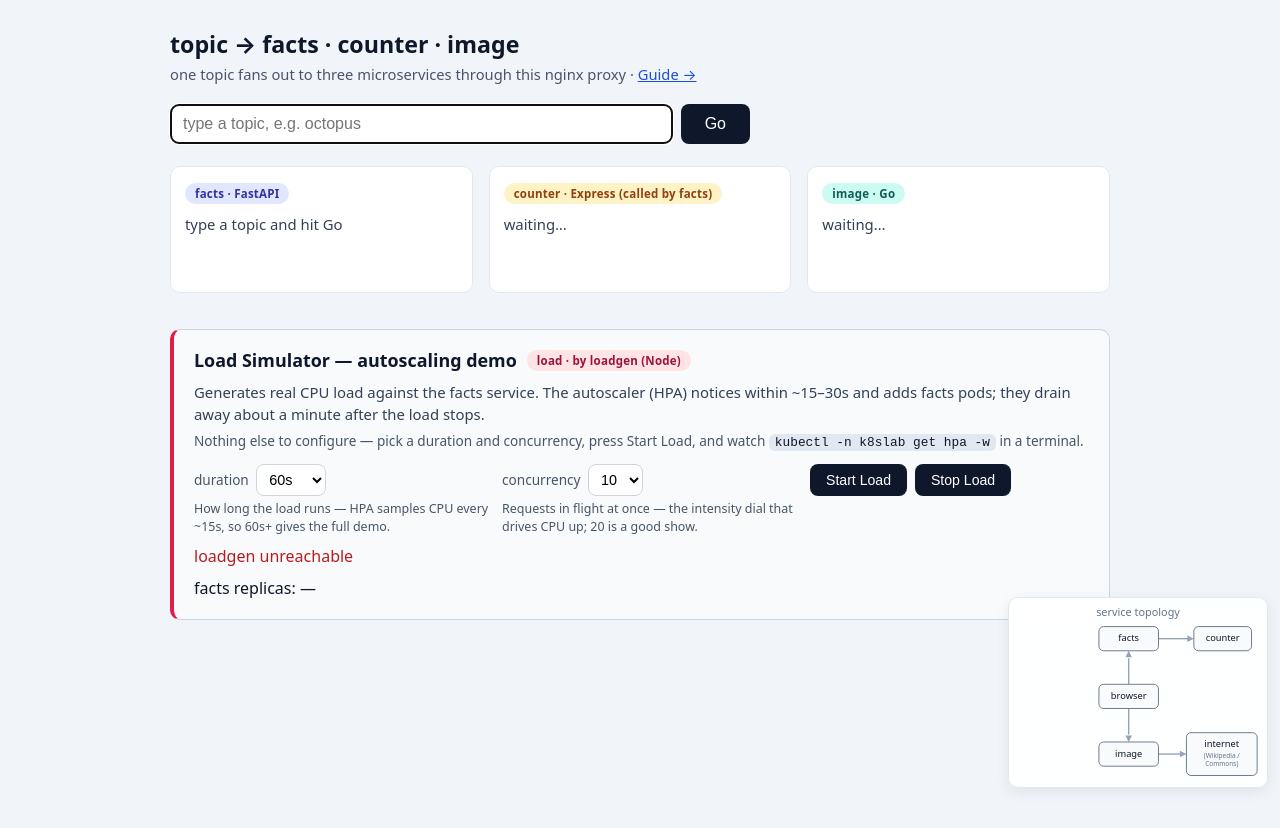
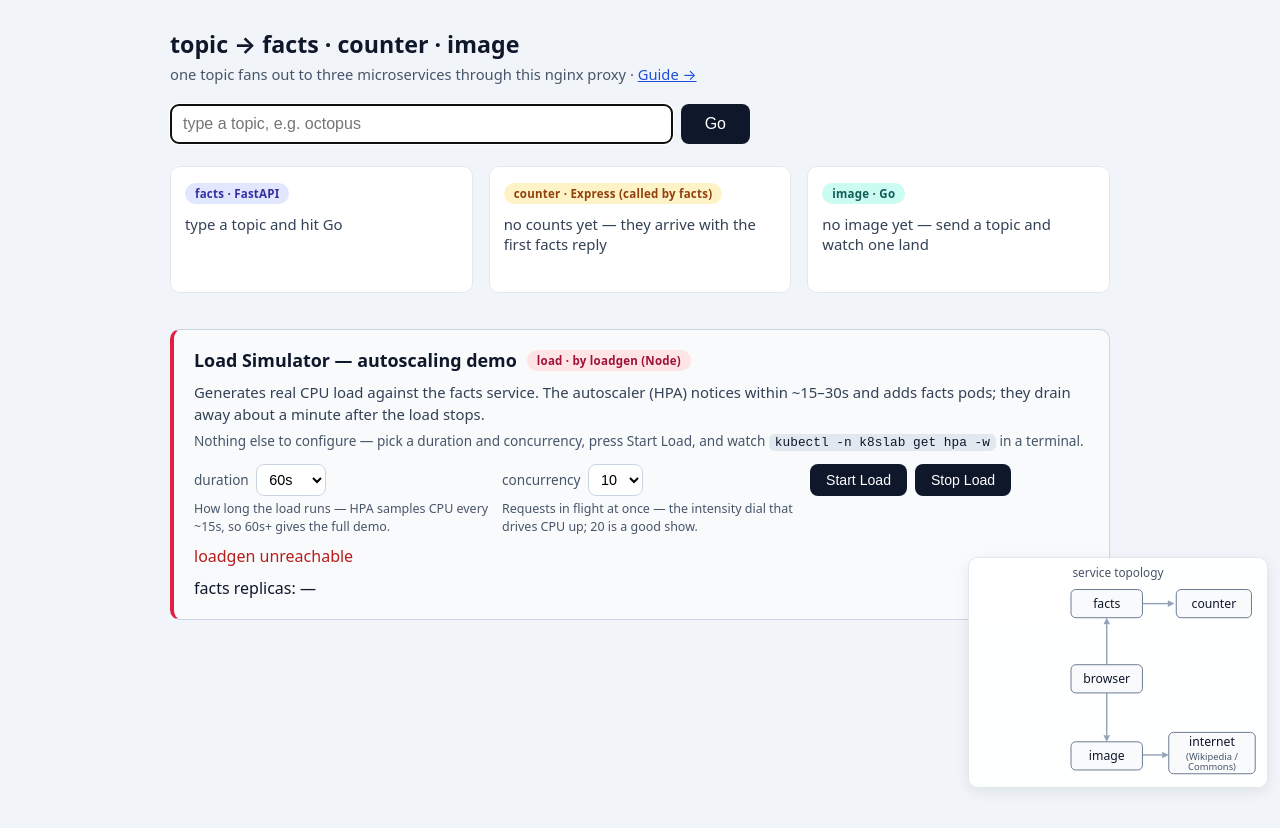
Before and after one commit to Mayank-UK/kubernetes_developers_guide, a plain HTML site: page frontend/app.html in a window 1280 px wide. Drawn offline with Linux system fonts and the light colour scheme; no server answers.

Commit message:
fix: ship loadgen in prod stack; readable topology; intentional zero-state copy
- prod/ci compose + CI now build & publish FIVE images: the dashboard's
  Load Simulator needs loadgen; its k8s-only /load/replicas degrades
  gracefully in compose. Frontend's redundant 'loadgen' alias hack
  removed (real service resolves it); e2e now probes /api/load/status.
- topology SVG: labels 10px->13px, small text 7px->10px + darker
  (#475569), viewBox 300x210 so nothing clips.
- 'waiting…' placeholders -> purposeful zero-state copy.

```diff
--- a/frontend/app.html
+++ b/frontend/app.html
@@ -12,7 +12,7 @@
     background: #f1f5f9;
     color: #0f172a;
     /* keep clear of the fixed corner diagram */
-    padding-bottom: 250px;
+    padding-bottom: 290px;
   }
   main { max-width: 980px; margin: 0 auto; padding: 28px 20px 0; }
   h1 { font-size: 1.45rem; margin: 0 0 4px; }
@@ -110,16 +110,16 @@
 
   /* corner topology diagram */
   .topology {
-    position: fixed; right: 12px; bottom: 12px; width: 260px;
+    position: fixed; right: 12px; bottom: 12px; width: 300px;
     background: rgba(255, 255, 255, .93); border: 1px solid #e2e8f0;
     border-radius: 10px; padding: 6px 8px 8px;
     box-shadow: 0 4px 14px rgba(15, 23, 42, .08);
   }
-  .topology .cap { margin: 0 0 2px; font-size: .68rem; color: #64748b; text-align: center; }
+  .topology .cap { margin: 0 0 2px; font-size: .74rem; color: #475569; text-align: center; }
   .topology svg { display: block; width: 100%; height: auto; }
   svg .node { fill: #f8fafc; stroke: #64748b; stroke-width: 1; }
-  svg .node-label { font-size: 10px; fill: #0f172a; text-anchor: middle; }
-  svg .node-small  { font-size: 7px; fill: #64748b; text-anchor: middle; }
+  svg .node-label { font-size: 13px; fill: #0f172a; text-anchor: middle; }
+  svg .node-small  { font-size: 10px; fill: #475569; text-anchor: middle; }
   svg .arrow { stroke: #94a3b8; stroke-width: 1.5; fill: none; }
   svg .arrow .head { fill: #94a3b8; stroke: none; }
   svg .arrow.active { stroke: #16a34a; stroke-width: 2.6; }
@@ -144,11 +144,11 @@
     </article>
     <article class="card">
       <span class="pill pill-counter">counter · Express (called by facts)</span>
-      <div id="counter-body" class="card-body">waiting…</div>
+      <div id="counter-body" class="card-body">no counts yet — they arrive with the first facts reply</div>
     </article>
     <article class="card">
       <span class="pill pill-image">image · Go</span>
-      <div id="image-body" class="card-body">waiting…</div>
+      <div id="image-body" class="card-body">no image yet — send a topic and watch one land</div>
     </article>
   </section>
 
@@ -200,37 +200,37 @@
 
 <div class="topology">
   <p class="cap">service topology</p>
-  <svg viewBox="0 0 260 170" role="img" aria-label="service topology: browser calls facts and image; facts calls counter; image calls the internet">
+  <svg viewBox="0 0 300 210" role="img" aria-label="service topology: browser calls facts and image; facts calls counter; image calls the internet">
     <!-- arrows first so node boxes sit on top -->
     <g id="a-browser-facts" class="arrow">
-      <line x1="120" y1="68" x2="120" y2="40"></line>
-      <polygon class="head" points="120,32 116.5,39 123.5,39"></polygon>
+      <line x1="138" y1="88" x2="138" y2="45"></line>
+      <polygon class="head" points="138,38 134.5,45 141.5,45"></polygon>
     </g>
     <g id="a-facts-counter" class="arrow">
-      <line x1="152" y1="19" x2="184" y2="19"></line>
-      <polygon class="head" points="190,19 183,15.5 183,22.5"></polygon>
+      <line x1="176" y1="23" x2="204" y2="23"></line>
+      <polygon class="head" points="210,23 203,19.5 203,26.5"></polygon>
     </g>
     <g id="a-browser-image" class="arrow">
-      <line x1="120" y1="94" x2="120" y2="122"></line>
-      <polygon class="head" points="120,130 116.5,123 123.5,123"></polygon>
+      <line x1="138" y1="118" x2="138" y2="163"></line>
+      <polygon class="head" points="138,170 134.5,163 141.5,163"></polygon>
     </g>
     <g id="a-image-net" class="arrow">
-      <line x1="152" y1="143" x2="175" y2="143"></line>
-      <polygon class="head" points="182,143 175,139.5 175,146.5"></polygon>
+      <line x1="176" y1="184" x2="197" y2="184"></line>
+      <polygon class="head" points="204,184 197,180.5 197,187.5"></polygon>
     </g>
     <!-- nodes -->
-    <rect class="node" x="88" y="6" width="64" height="26" rx="5"></rect>
-    <text class="node-label" x="120" y="22">facts</text>
-    <rect class="node" x="190" y="6" width="62" height="26" rx="5"></rect>
-    <text class="node-label" x="221" y="22">counter</text>
-    <rect class="node" x="88" y="68" width="64" height="26" rx="5"></rect>
-    <text class="node-label" x="120" y="84">browser</text>
-    <rect class="node" x="88" y="130" width="64" height="26" rx="5"></rect>
-    <text class="node-label" x="120" y="146">image</text>
-    <rect class="node" x="182" y="120" width="76" height="46" rx="5"></rect>
-    <text class="node-label" x="220" y="135">internet</text>
-    <text class="node-small" x="220" y="147">(Wikipedia /</text>
-    <text class="node-small" x="220" y="156">Commons)</text>
+    <rect class="node" x="100" y="8" width="76" height="30" rx="5"></rect>
+    <text class="node-label" x="138" y="27.5">facts</text>
+    <rect class="node" x="212" y="8" width="80" height="30" rx="5"></rect>
+    <text class="node-label" x="252" y="27.5">counter</text>
+    <rect class="node" x="100" y="88" width="76" height="30" rx="5"></rect>
+    <text class="node-label" x="138" y="107.5">browser</text>
+    <rect class="node" x="100" y="170" width="76" height="30" rx="5"></rect>
+    <text class="node-label" x="138" y="189.5">image</text>
+    <rect class="node" x="204" y="160" width="92" height="44" rx="5"></rect>
+    <text class="node-label" x="250" y="175">internet</text>
+    <text class="node-small" x="250" y="189">(Wikipedia /</text>
+    <text class="node-small" x="250" y="200">Commons)</text>
   </svg>
 </div>
 
```
Also changed, not shown: agentic_development.md (+1 -1 lines), .docker/docker-compose-prod.yml, .docker/docker-compose.ci.yml, .github/workflows/ci.yml, .github/workflows/deploy-production.yml.
